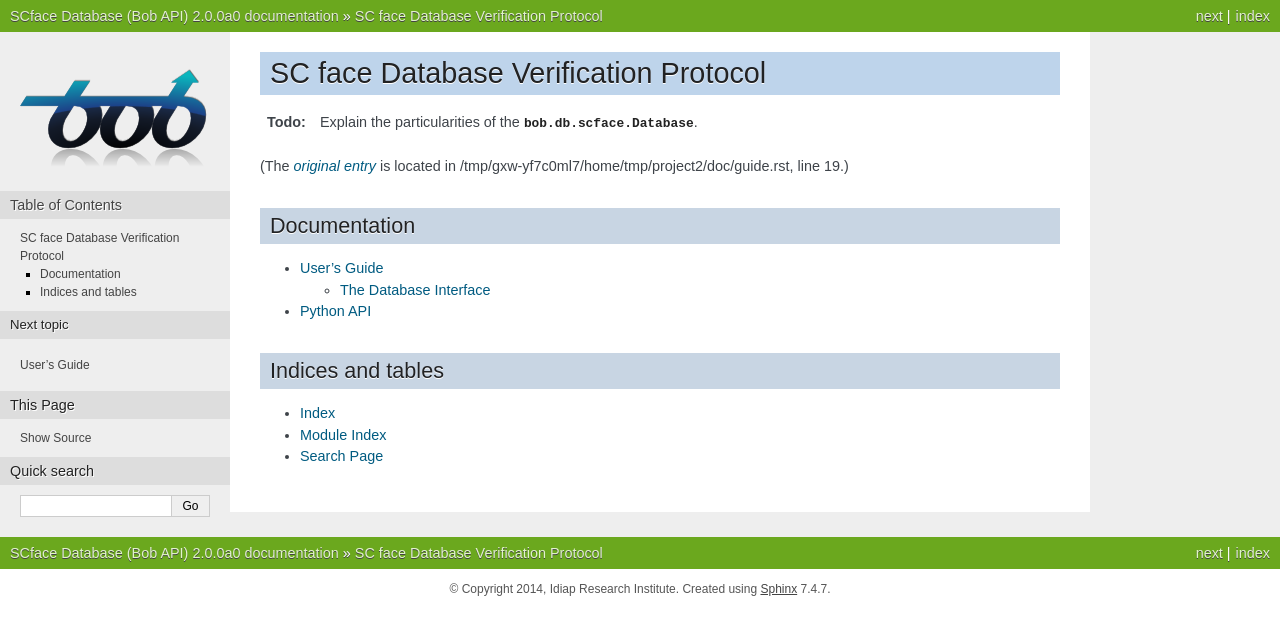
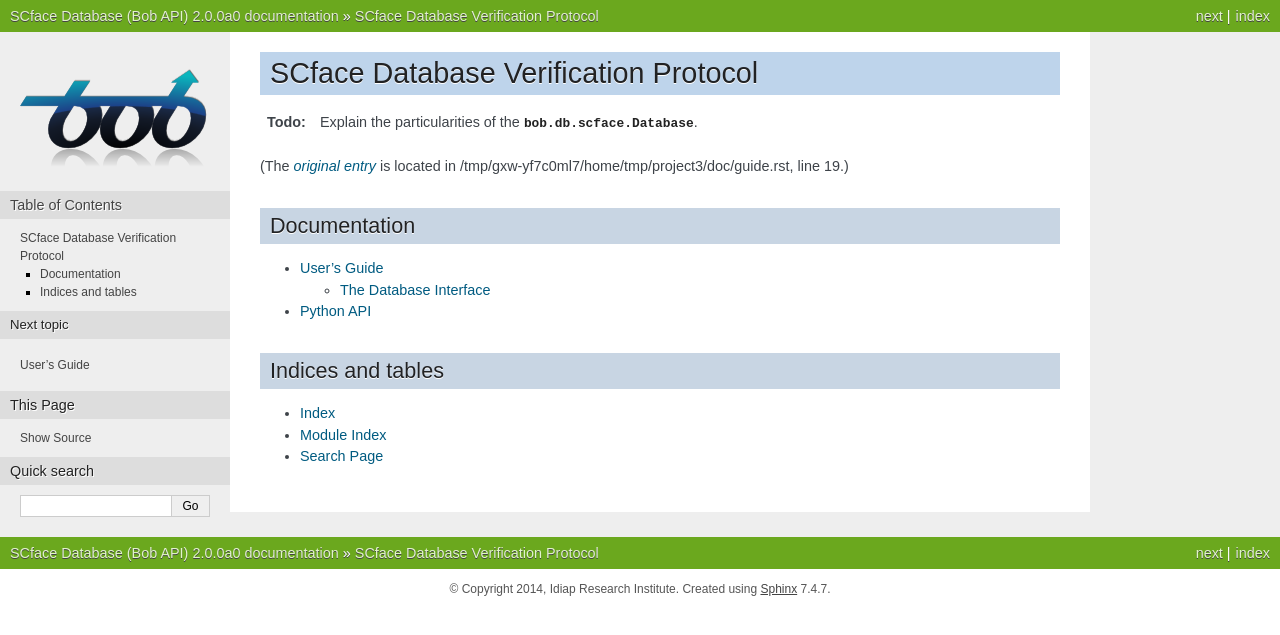
Before and after one commit to bioidiap/bob.db.scface, a Sphinx documentation site: the page built from doc/index.rst, in a window 1280 px wide. Shown: the top 635 px of the page. Built offline with Sphinx 7.4.7, drawn with Linux system fonts in a browser that asks for light colours; formulas are drawn with MathJax 3.

Commit message:
Updated travis; added documentation hyperlink target

```diff
--- a/doc/index.rst
+++ b/doc/index.rst
@@ -2,9 +2,11 @@
 .. @author: Manuel Guenther <Manuel.Guenther@idiap.ch>
 .. @date:   Tue Aug 26 09:42:18 CEST 2014
 
-========================================
- SC face Database Verification Protocol
-========================================
+.. _bob.db.scface:
+
+=======================================
+ SCface Database Verification Protocol
+=======================================
 
 .. todolist::
 
```
Also changed, not shown: .travis.yml.
